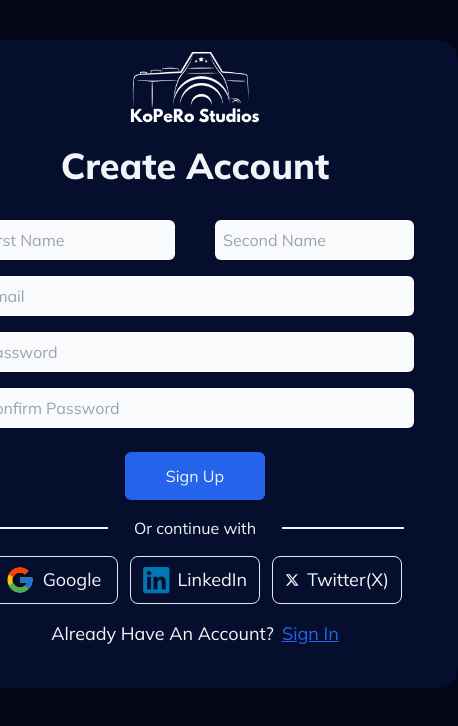
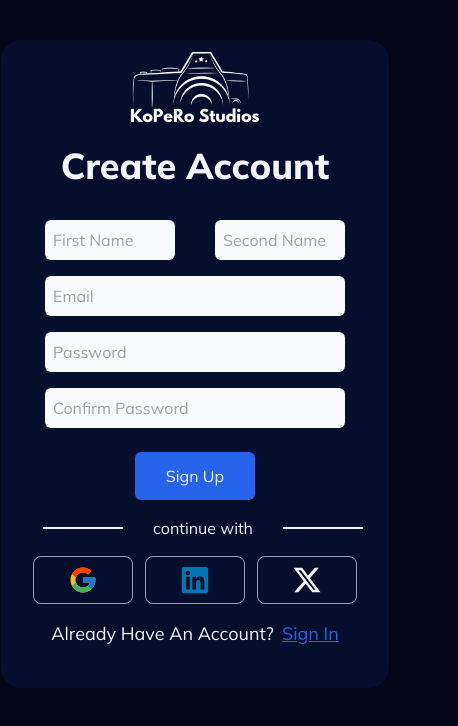
Before and after one commit to omollpeter/KoPeRo-Studios-Frontend, a React (Vite) app: page /register in a window 390 px wide. Shown: the top 726 px of the page, 458 px wide, since content can reach past the window. Built offline with nearby package versions, Linux system fonts and the light colour scheme.

Commit message:
Refactor login and register pages to update UI and add responsive styling

```diff
--- a/src/pages/Login.jsx
+++ b/src/pages/Login.jsx
@@ -18,42 +18,51 @@ const Login = () => {
             onClick={() => navigate('/')}
           />
 
-          <h1 className='text-4xl font-extrabold'>Log In</h1>
+          <h1 className='text-4xl font-extrabold '>Log In</h1>
 
           <div className='flex flex-row space-x-3'>
-            <div className='flex flex-row space-x-2 justify-center items-center border rounded-lg w-[130px] h-12 p-3'>
+            <div className='flex flex-row space-x-2 justify-center items-center border border-slate-400 rounded-lg w-[130px] max-[768px]:w-[100px] h-12 p-3 hover:border-blue'>
               <FcGoogle className='cursor-pointer text-3xl hover:border-blue' />
-              <span className='text-lg'>Google</span>
+              <span className='text-lg hover:text-blue hidden md:block'>
+                Google
+              </span>
             </div>
-            <div className='flex flex-row space-x-2 justify-center items-center border rounded-lg w-[130px] h-12 p-3'>
+            <div className='flex flex-row space-x-2 justify-center items-center border border-slate-400 rounded-lg w-[130px] max-[768px]:w-[100px  h-12 p-3 hover:border-blue'>
               <FaLinkedin className=' text-linkedin text-3xl cursor-pointer hover:border-blue' />
-              <span className='text-lg'>LinkedIn</span>
+              <span className='text-lg hover:text-blue hidden md:block'>
+                LinkedIn
+              </span>
             </div>
-            <div className='flex flex-row space-x-2 justify-center items-center border rounded-lg w-[130px] h-12 p-3'>
+            <div className='flex flex-row space-x-2 justify-center items-center border border-slate-400 rounded-lg w-[130px] max-[768px]:w-[100px  h-12 p-3 hover:border-blue'>
               <FaXTwitter className='cursor-pointer text-3xl hover:border-blue' />
-              <span className='text-lg'>{`Twitter(X)`}</span>
+              <span className='text-lg hover:text-blue hidden md:block'>{`Twitter(X)`}</span>
             </div>
           </div>
-          <p className=' grid grid-cols-3 items-center gap-x-[1.6rem] before:h-[2px] before:bg-light before:block after:h-[2px] after:bg-light after:block mt-4'>
-            Or Login Using
-          </p>
+          <div className='ml-4 flex items-center justify-center gap-x-[1.9rem] w-full'>
+            <span className='h-[2px] w-[70px] md:w-full bg-light block'></span>
+            <p className='text-center md:w-full'>Or Login Using</p>
+            <span className='h-[2px] w-[80px] md:w-full bg-light block'></span>
+          </div>
         </div>
         <div className='p-6 w-full'>
-          <form action='' className='flex flex-col gap-4 w-[100%]'>
+          <form
+            action=''
+            className='flex flex-col justify-center items-center gap-4 w-[100%]'
+          >
             <input
               type='text'
               placeholder='Email'
-              className='p-2 rounded-md bg-slate-50 text-dark w-[100%]'
+              className='p-2 rounded-md bg-slate-50 text-dark w-[300px] md:w-full'
             />
             <input
               type='text'
               placeholder='Password'
-              className='p-2 rounded-md bg-slate-50 text-dark w-[100%]'
+              className='p-2 rounded-md bg-slate-50 text-dark w-[300px] md:w-full'
             />
           </form>
         </div>
         <div className='flex flex-col gap-4 justify-center items-center'>
-          <button className='bg-blue p-3 w-[140px] rounded-md transition-all duration-300 hover:scale-105'>
+          <button className='bg-blue p-3 w-[140px] max-[768px]:w-[120px] rounded-md transition-all duration-300 hover:scale-105'>
             Sign In
           </button>
 
--- a/src/pages/Register.jsx
+++ b/src/pages/Register.jsx
@@ -9,7 +9,7 @@ const Register = () => {
 
   return (
     <div className='flex items-center justify-center p-10'>
-      <div className='bg-blue bg-opacity-10 rounded-[20px] pb-10 px-5 flex flex-col justify-center items-center'>
+      <div className='bg-blue bg-opacity-10 rounded-[20px] pb-10 px-5 flex flex-col justify-center items-center '>
         <div className='flex flex-col justify-center items-center gap-[20px] my-[10px]'>
           <img
             src={logo}
@@ -19,56 +19,65 @@ const Register = () => {
           />
           <h1 className='text-4xl font-extrabold'>Create Account</h1>
         </div>
-        <div className='p-6'>
-          <form action='' className='flex flex-col gap-4'>
-            <div className='flex flex-row gap-x-10'>
+        <div className='p-6 w-[100%]'>
+          <form
+            action=''
+            className='flex flex-col gap-4 justify-center items-center'
+          >
+            <div className='flex flex-row gap-x-10 gap-y-4'>
               <input
                 type='text'
                 placeholder='First Name'
-                className='p-2 rounded-md bg-slate-50 text-dark'
+                className='p-2 rounded-md bg-slate-50 text-dark max-[768px]:w-[130px]'
               />
               <input
                 type='text'
                 placeholder='Second Name'
-                className='p-2 rounded-md bg-slate-50 text-dark'
+                className='p-2 rounded-md bg-slate-50 text-dark max-[768px]:w-[130px]'
               />
             </div>
             <input
               type='text'
               placeholder='Email'
-              className='p-2 rounded-md bg-slate-50 text-dark'
+              className='p-2 rounded-md bg-slate-50 text-dark w-[300px] md:w-full'
             />
             <input
               type='text'
               placeholder='Password'
-              className='p-2 rounded-md bg-slate-50 text-dark'
+              className='p-2 rounded-md bg-slate-50 text-dark w-[300px] md:w-full'
             />
             <input
               type='text'
               placeholder='Confirm Password'
-              className='p-2 rounded-md bg-slate-50 text-dark'
+              className='p-2 rounded-md bg-slate-50 text-dark w-[300px] md:w-full'
             />
           </form>
         </div>
         <div className='flex flex-col gap-4 justify-center items-center'>
-          <button className='bg-blue p-3 w-[140px] rounded-md transition-all duration-300 hover:scale-105'>
+          <button className='bg-blue p-3 w-[140px] max-[768px]:w-[120px] rounded-md transition-all duration-300 hover:scale-105'>
             Sign Up
           </button>
-          <p className=' grid grid-cols-3 items-center gap-x-[1.6rem] before:h-[2px] before:bg-light before:block after:h-[2px] after:bg-light after:block'>
-            Or continue with
-          </p>
+          <div className='ml-4 flex items-center justify-center gap-x-[1.9rem] w-full'>
+            <span className='h-[2px] w-[80px] md:w-full bg-light block'></span>
+            <p className='text-center'>continue with</p>
+            <span className='h-[2px] w-[80px] md:w-full bg-light block'></span>
+          </div>
           <div className='flex flex-row space-x-3'>
-            <div className='flex flex-row space-x-2 justify-center items-center border rounded-lg w-[130px] h-12 p-3'>
-              <FcGoogle className='cursor-pointer text-3xl hover:border-blue' />
-              <span className='text-lg'>Google</span>
+            <div className='flex flex-row space-x-2 justify-center items-center border border-slate-400  rounded-lg w-[130px]  max-[768px]:w-[100px] h-12 p-3 hover:border-blue cursor-pointer'>
+              <FcGoogle className='cursor-pointer text-3xl ' />
+              <span className='text-lg hover:text-blue hidden md:block'>
+                Google
+              </span>
             </div>
-            <div className='flex flex-row space-x-2 justify-center items-center border rounded-lg w-[130px] h-12 p-3'>
-              <FaLinkedin className=' text-linkedin text-3xl cursor-pointer hover:border-blue' />
-              <span className='text-lg'>LinkedIn</span>
+            <div className='flex flex-row space-x-2 justify-center items-center border border-slate-400  rounded-lg w-[130px] max-[768px]:w-[100px]  h-12 p-3 hover:border-blue cursor-pointer'>
+              <FaLinkedin className=' text-linkedin text-3xl cursor-pointer' />
+              <span className='text-lg hover:text-blue hidden md:block'>
+                LinkedIn
+              </span>
             </div>
-            <div className='flex flex-row space-x-2 justify-center items-center border rounded-lg w-[130px] h-12 p-3'>
-              <FaXTwitter className='cursor-pointer text-3xl hover:border-blue' />
-              <span className='text-lg'>{`Twitter(X)`}</span>
+            <div className='flex flex-row space-x-2 justify-center items-center border border-slate-400  rounded-lg w-[130px] max-[768px]:w-[100px]  h-12 p-3 hover:border-blue cursor-pointer'>
+              <FaXTwitter className='cursor-pointer text-3xl' />
+              <span className='text-lg hover:text-blue hidden md:block'>{`Twitter(X)`}</span>
             </div>
           </div>
           <p
```
